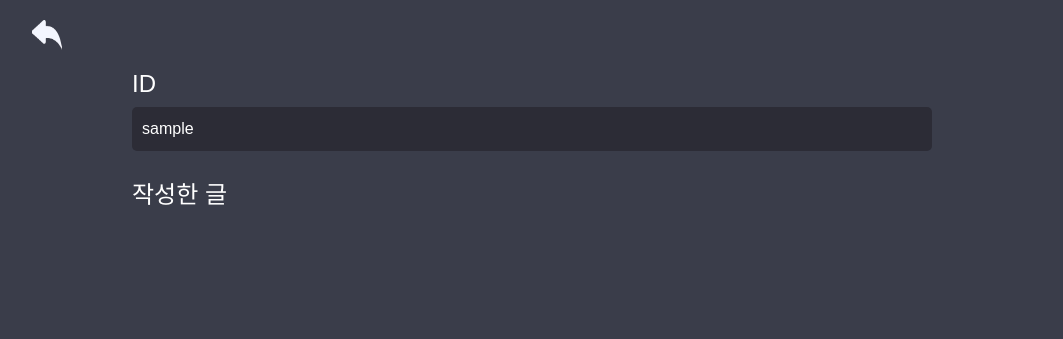
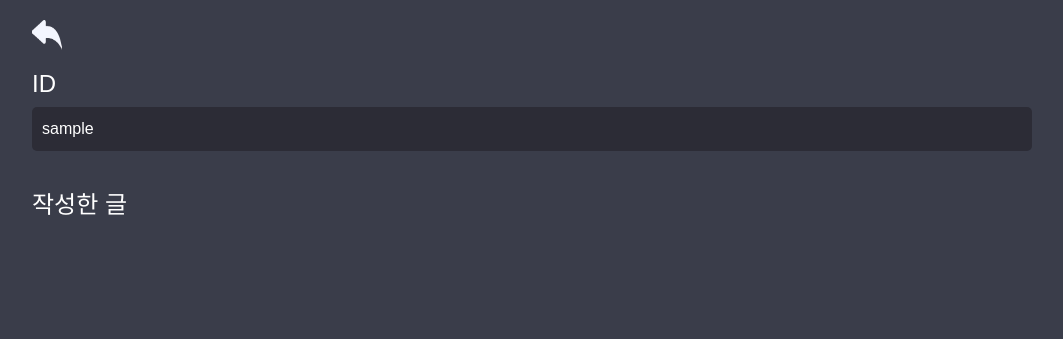
Before and after one commit to qwe123aa/NP2_Homfe_3213, a Django app: a page that uses 홈피/templates/홈피/my_page.html in a window 1280 px wide. Shown: the part 78-417 px from the top of the page, without its empty margins (108-1171 px from the left). Run offline with Django 4.2, Linux system fonts and the light colour scheme; the visitor is signed in with stand-in values (Sample User, id 1); data that the repository does not hold is empty.

Commit message:
mypage, list css 수정

```diff
--- a/홈피/static/홈피/css/list.css
+++ b/홈피/static/홈피/css/list.css
@@ -82,7 +82,7 @@ body {
 }
 
 .recipe-info p {
-    margin: 10px 0 0;
+    margin: 5px 0 0;
     font-size: 0.9em;
     color: #b4b4b4;
 }
--- a/홈피/static/홈피/css/mypage.css
+++ b/홈피/static/홈피/css/mypage.css
@@ -12,7 +12,7 @@ body {
 }
 
 .info-container {
-    width: 80%;
+    width: 100%;
     margin: 0 auto;
 }
 
@@ -58,24 +58,31 @@ body {
     width: 100%;
 }
 
-.recipes {
-    display: flex;
-    flex-wrap: wrap;
-    gap: 20px;
-    margin-top: 20px;
+.my-recipes {
+    margin-top: 40px;
     margin-bottom: 100px;
 }
 
+.my-recipes h2 {
+    font-size: 1.5em;
+    margin-bottom: 20px;
+}
+
+.recipes {
+    display: flex;
+    gap: 20px;
+    flex-wrap: wrap;
+}
+
 .recipe-card {
-    flex: 1;
-    min-width: 250px;
-    max-width: 300px;
+    width: calc(25% - 20px);
     border: 1px solid #ddd;
     border-radius: 10px;
     overflow: hidden;
     text-align: center;
     cursor: pointer;
     transition: box-shadow 0.3s ease;
+    margin-bottom: 20px;
 }
 
 .recipe-card:hover {
@@ -98,7 +105,7 @@ body {
 }
 
 .recipe-info p {
-    margin: 10px 0 0;
+    margin: 5px 0 0;
     font-size: 0.9em;
     color: #b4b4b4;
 }
--- a/홈피/templates/홈피/my_page.html
+++ b/홈피/templates/홈피/my_page.html
@@ -35,20 +35,20 @@
             <div class="user-id">{{ user.username }}</div>
         </div>
 
-        <div class="post-section">
-            <h4>작성한 글</h4>
+        <section class="my-recipes">
+            <h2>작성한 글</h2>
             <div class="recipes">
                 {% for recipe in recipe_list %}
                     <div class="recipe-card" onclick="location.href='{% url '홈피:recipe_detail' pk=recipe.id %}'">
                         <img src="{{ recipe.pic.url }}" alt="{{ recipe.name }} 이미지" class="recipe-image">
-                            <div class="recipe-info">
+                        <div class="recipe-info" style=>
                             <a href="{% url '홈피:recipe_detail' pk=recipe.id %}">{{ recipe.name }}</a>
                             <p>Written by {{ recipe.author.username }}</p>
                         </div>
                     </div>
                 {% endfor %}
             </div>
-        </div>
+        </section>
     </div>
 </div>
 {% endblock %}
--- a/홈피/templates/홈피/recipe_list.html
+++ b/홈피/templates/홈피/recipe_list.html
@@ -28,7 +28,7 @@
     </div>
 
     <section class="recent-recipes">
-        <h2>Recent Recipe</h2>
+        <h2>최근에 올라온 레시피</h2>
         <div class="recipes">
             {% for recipe in recipe_list %}
                 <div class="recipe-card" onclick="location.href='{% url '홈피:recipe_detail' pk=recipe.id %}'">
```
Lines whose indentation alone changed are shown as unchanged.
